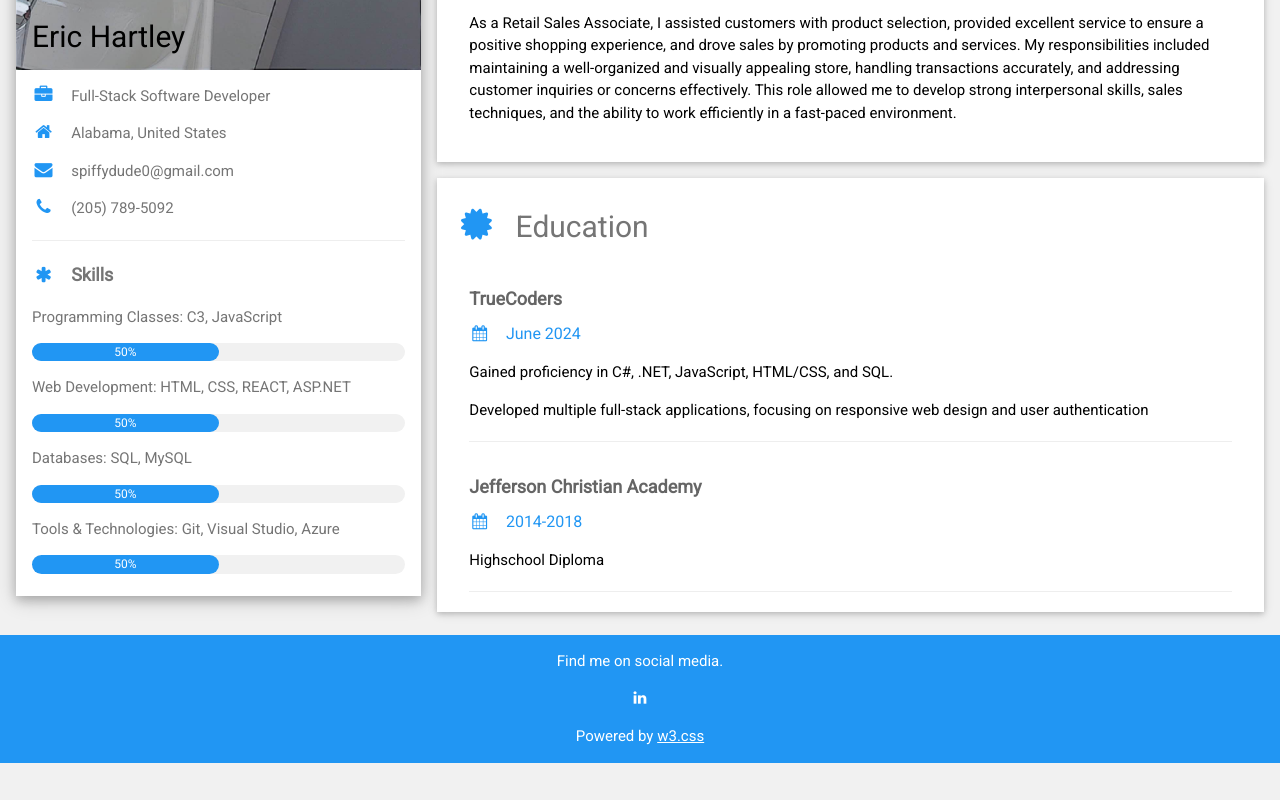
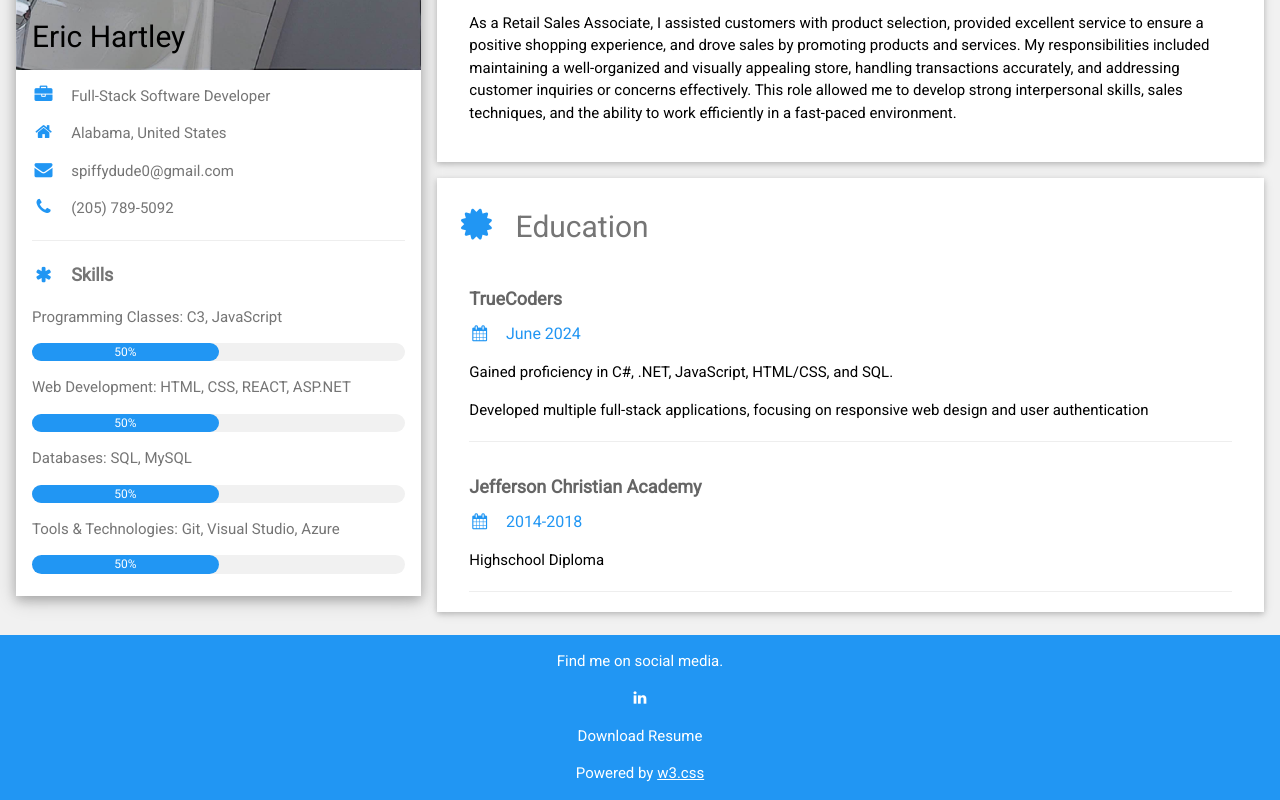
Before and after one commit to Eric-Hartley/MyWebsite, a plain HTML site: page index.html in a window 1280 px wide. Shown: the part 667-1467 px from the top of the page. Before the commit the page ends 1430 px from the top, so only its background shows below. Drawn offline with nearby package versions, Linux system fonts and the light colour scheme.

Commit message:
Added Resume

```diff
--- a/index.html
+++ b/index.html
@@ -157,6 +157,7 @@
     <footer class="w3-container w3-blue w3-center w3-margin-top">
         <p>Find me on social media.</p>
         <i class="fa fa-linkedin w3-hover-opacity" href="https://www.linkedin.com/in/eric-hartley-a4650a239/"></i>
+        <p href=”Eric-Hartley-Resume.pdf” download>Download Resume</a></p>
         <p>Powered by <a href="https://www.w3schools.com/w3css/default.asp" target="_blank">w3.css</a></p>
     </footer>
 
```
Also changed, not shown: 1 other file.
